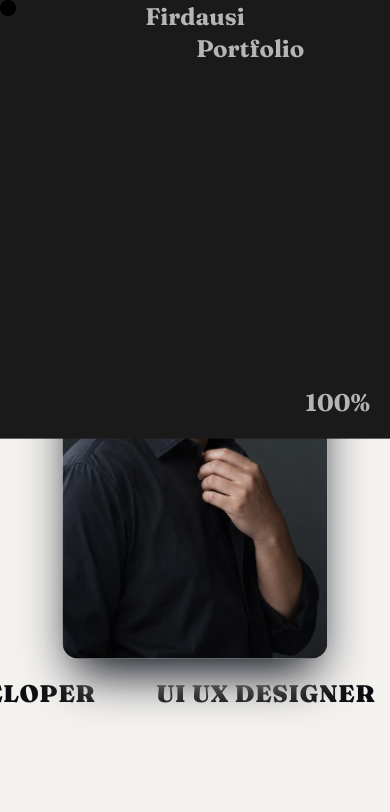
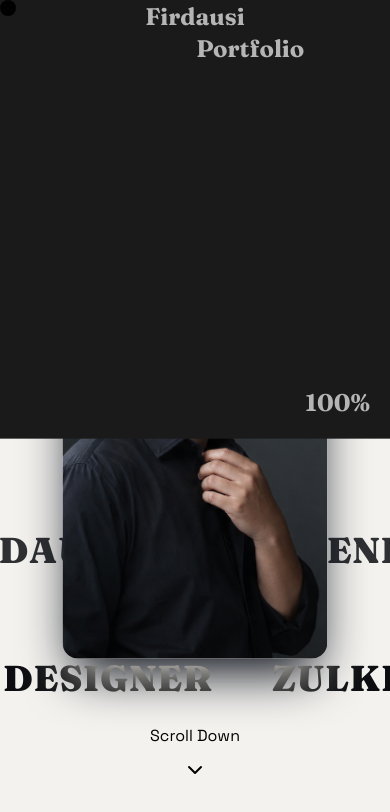
Before and after one commit to Zulkifli70/portofolio-new, a React (Vite) app: page / in a window 390 px wide. Shown: the top 812 px of the page. Built offline with nearby package versions, Linux system fonts and the light colour scheme.

Commit message:
adjust text position on small layout and add scroll down text

```diff
--- a/src/App.css
+++ b/src/App.css
@@ -141,17 +141,31 @@ body {
 
 /* Individual text items in the rail — large, uppercase, nowrap for marquee */
 .scrolling-text .rail h4 {
-  @apply whitespace-nowrap font-fraunces text-2xl md:text-3xl lg:text-5xl xl:text-9xl font-black mr-15 tracking-wide leading-1 uppercase;
+  @apply whitespace-nowrap font-fraunces text-4xl lg:text-5xl xl:text-9xl font-black mr-15 tracking-wide leading-1 uppercase;
 }
 
 /* Hero section custom properties for text vertical positioning.
    --hero-text-y:   y-offset for the bottom (white) text rail.
    --hero-text-top-y: y-offset for the top (gray) text rail (negative = offset upward). */
 .hero-section {
-  --hero-text-y: min(17rem, calc(50vh - 3rem));
+  --hero-text-y: min(16rem, calc(50vh - 3rem));
   --hero-text-top-y: max(
+    -16rem,
+    calc(-1 * (50vh - var(--header-h, 4.5rem) - 1rem))
+  );
+  --hero-text-mid-top-y: max(
+    -8rem,
+    calc(-1 * (50vh - var(--header-h, 4.5rem) - 1.5rem))
+  );
+
+  --hero-text-mid-y: max(
     0rem,
-    calc(-1 * (50vh - var(--header-h, 4.5rem) - 1rem))
+    calc(-1 * (50vh - var(--header-h, 4.5rem) - 1.5rem))
+  );
+
+  --hero-text-mid-bot-y: max(
+    8rem,
+    calc(-1 * (50vh - var(--header-h, 4.5rem) - 1.5rem))
   );
 }
 
--- a/src/sections/Hero.jsx
+++ b/src/sections/Hero.jsx
@@ -3,6 +3,7 @@ import Section from "../layout/Section";
 import gsap from "gsap";
 import { useGSAP } from "@gsap/react";
 import { Observer } from "gsap/Observer";
+import { ChevronDown } from "lucide-react";
 
 /**
  * Hero — Opening section with a zoom-on-scroll photo and infinite scrolling text.
@@ -57,6 +58,15 @@ export default function Hero() {
         });
       });
 
+      gsap.to(".scroll", {
+        y: 10,
+        duration: 0.6,
+        ease: "power1.inOut",
+        repeat: -1, // -1 = ulang terus tanpa henti
+        yoyo: true, // bikin animasi bolak-balik (turun-naik-turun-naik)
+        repeatDelay: 0.2, // jeda dikit tiap siklus (opsional)
+      });
+
       return () => mm.revert();
     },
     { scope: sectionRef, dependencies: [] },
@@ -83,7 +93,7 @@ export default function Hero() {
             tl: horizontalLoop(rail.querySelectorAll("h4"), {
               repeat: -1,
               paddingRight: 60,
-              speed: 0.8,
+              speed: 0.5,
               reversed: isReverse,
             }),
             scrollDirection: isReverse ? -1 : 1,
@@ -346,6 +356,11 @@ export default function Hero() {
         <div className="scrolling-text hero-copy hero-copy-base">
           {renderRail("reverse")}
         </div>
+
+        <div className="absolute flex flex-col items-center bottom-18 lg:bottom-5 left-1/2 -translate-x-1/2">
+          <h3 className="font-space text-md">Scroll Down</h3>
+          <ChevronDown className="scroll" />
+        </div>
       </div>
     </Section>
   );
```
